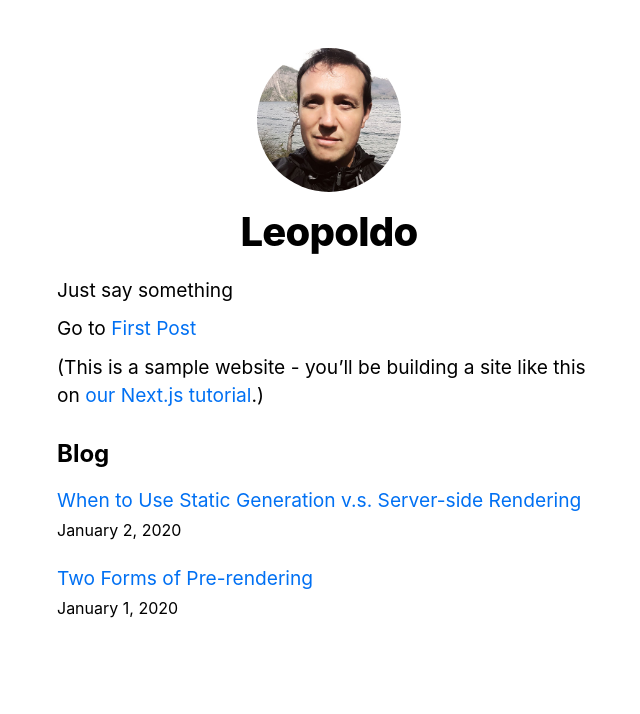
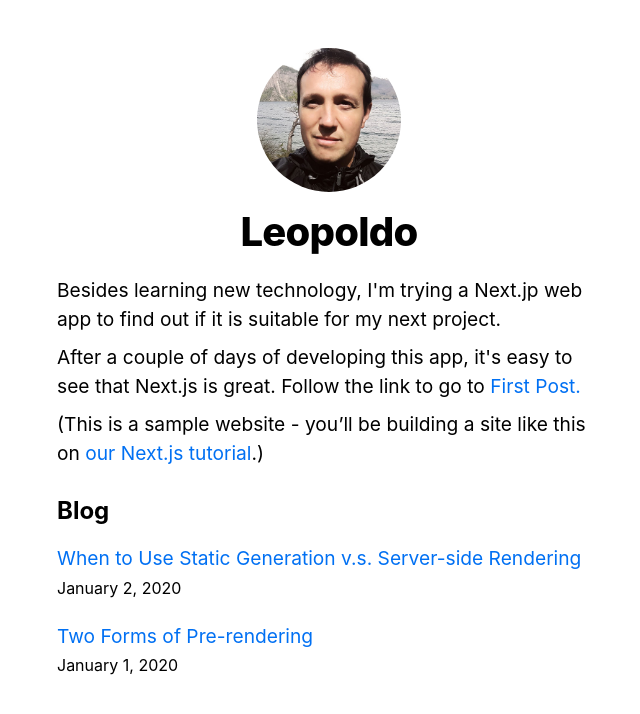
Before and after one commit to lipob/nextjs-blog, a Next.js app: page / in a window 1280 px wide. Shown: the top 714 px of the page, without its empty margins (311-951 px from the left). Built offline with nearby package versions, Linux system fonts and the light colour scheme.

Commit message:
add text in Home and edit styles

```diff
--- a/pages/index.js
+++ b/pages/index.js
@@ -22,8 +22,8 @@ export default function Home({ allPostsData }) {
         <title>{siteTitle}</title>
       </Head>
       <section className={utilStyles.headingMd}>
-        <p>Just say something</p>
-        <p>Go to <Link href="/posts/first-post">First Post</Link></p>
+        <p>Besides learning new technology, I'm trying a Next.jp web app to find out if it is suitable for my next project.</p>
+        <p>After a couple of days of developing this app, it's easy to see that Next.js is great. Follow the link to go to <Link href="/posts/first-post">First Post.</Link></p>
         <p>
           (This is a sample website - you’ll be building a site like this on{' '}
           <a href="https://nextjs.org/learn">our Next.js tutorial</a>.)
--- a/styles/globals.css
+++ b/styles/globals.css
@@ -31,11 +31,6 @@ ul {
   margin: 0.2em 0 0.5em;
 }
 
-ul {
-  padding: 0;
-  list-style: none;
-}
-
 button {
   padding: 0.5rem 1rem;
   font-weight: bold;
--- a/styles/utils.module.css
+++ b/styles/utils.module.css
@@ -50,3 +50,7 @@
 .lightText {
   color: #666;
 }
+
+.postHeading {
+  margin-bottom: 1rem;
+}
```
Also changed, not shown: pages/posts/[id].js (+5 -3 lines).
